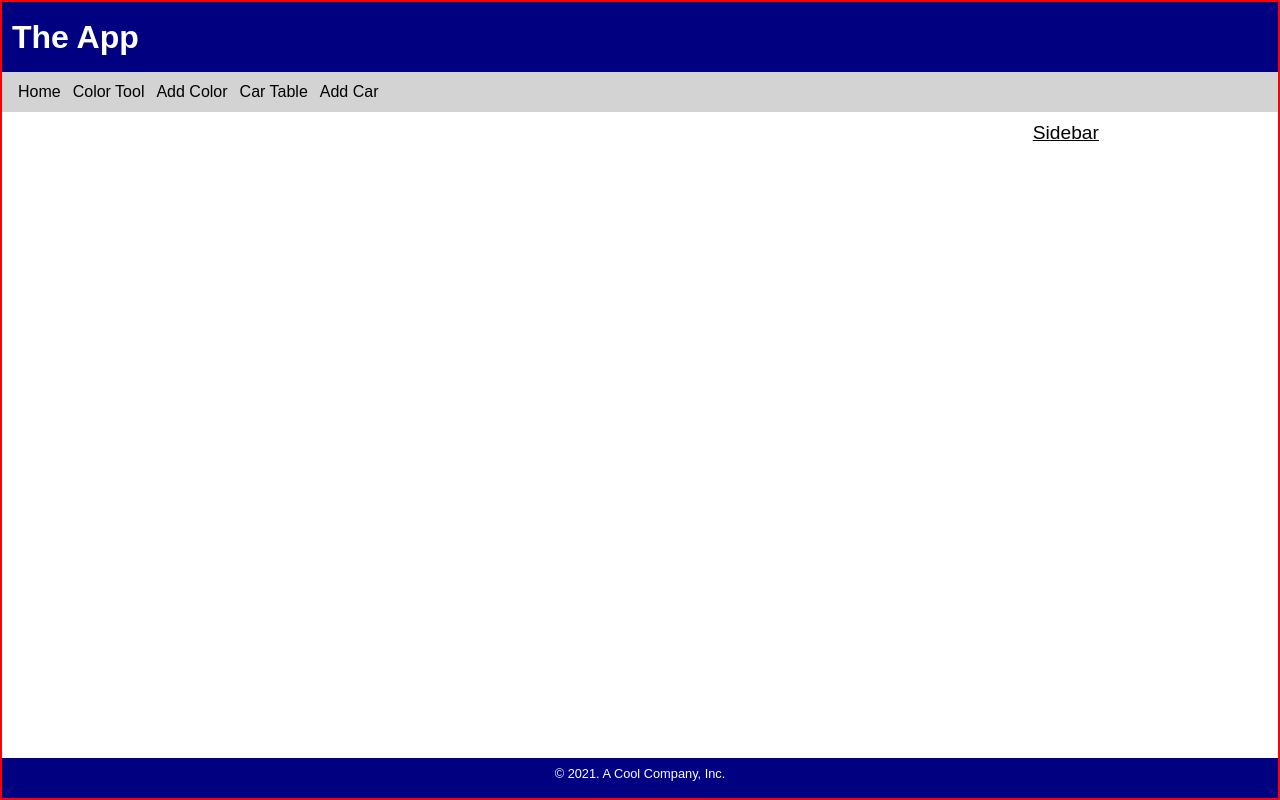
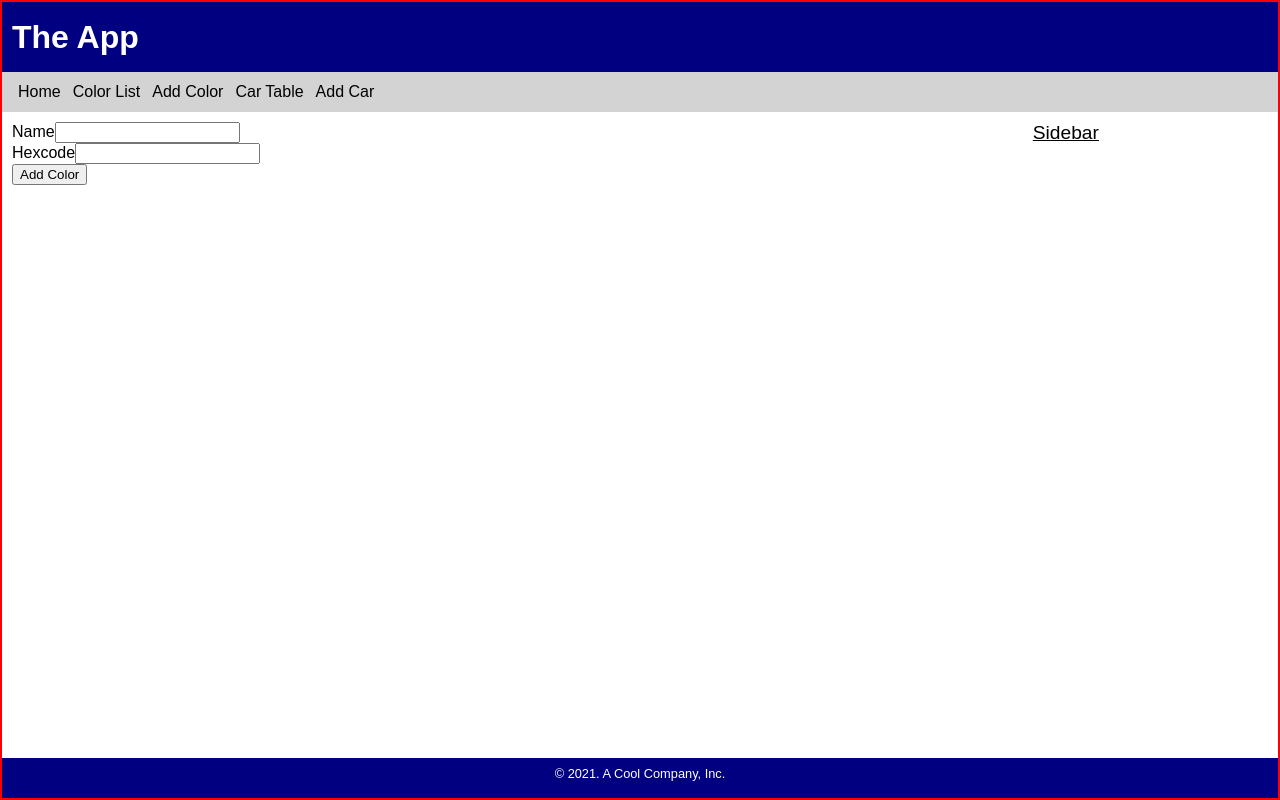
Before and after one commit to t4d-classes/bootcamp_02012021, a React (Create React App) app in the folder demo-app/: page /add-color in a window 1280 px wide. Built offline with nearby package versions, Linux system fonts and the light colour scheme.

Commit message:
add code demos

```diff
--- a/demo-app/src/App.js
+++ b/demo-app/src/App.js
@@ -1,6 +1,7 @@
 import { BrowserRouter as Router, Switch, Route } from 'react-router-dom';
+import { Provider } from 'react-redux';
 
-// import { useColorToolStore } from './hooks/useColorToolStore';
+import { colorToolStore } from './stores/colorToolStore';
 import { useCarToolStore } from './hooks/useCarToolStore';
 
 import { Layout } from './components/Layout';
@@ -10,11 +11,10 @@ import { Home } from './components/Home';
 import { Menu } from './components/Menu';
 import { Sidebar } from './components/Sidebar';
 
-// import { ColorTool } from './components/ColorTool';
-// import { CarTool } from './components/CarTool';
-// import { ColorToolStoreProvider } from './contexts/colorToolStoreContext';
 import { CarToolStoreProvider } from './contexts/carToolStoreContext';
 
+import { ColorListContainer } from './containers/ColorListContainer';
+import { AddColorFormContainer } from './containers/AddColorFormContainer';
 import { CarTableContainer } from './containers/CarTableContainer';
 import { AddCarFormContainer } from './containers/AddCarFormContainer';
 
@@ -50,15 +50,19 @@ export function App() {
 
   return (
     <Router>
+      <Provider store={colorToolStore}>
         <CarToolStoreProvider carToolStore={carToolStore}>
           <Layout>
             <ToolHeader headerText="The App" />
             <Menu />
             <main>
               <Switch>
-              {/* <Route path="/color-tool">
-                <ColorToolApp />
-              </Route> */}
+                <Route path="/color-list">
+                  <ColorListContainer />
+                </Route>
+                <Route path="/add-color">
+                  <AddColorFormContainer />
+                </Route>
                 <Route path="/car-table">
                   <CarTableContainer />
                 </Route>
@@ -76,6 +80,7 @@ export function App() {
             <ToolFooter companyName="A Cool Company, Inc." />
           </Layout>
         </CarToolStoreProvider>
+      </Provider>
     </Router>
   );
 }
--- /dev/null
+++ b/demo-app/src/actions/color-tool.actions.js
@@ -0,0 +1,11 @@
+export const ADD_COLOR_ACTION = 'ADD_COLOR';
+export const DELETE_COLOR_ACTION = 'DELETE_COLOR';
+
+export const createAddColorAction = color => ({
+  type: ADD_COLOR_ACTION,
+  color,
+});
+export const createDeleteColorAction = colorId => ({
+  type: DELETE_COLOR_ACTION,
+  colorId,
+});
--- a/demo-app/src/components/ColorList.js
+++ b/demo-app/src/components/ColorList.js
@@ -3,18 +3,19 @@ import PropTypes from 'prop-types';
 import { ColorsPropType } from '../prop-types/colors';
 
 export const ColorList = ({ colors, onDeleteColor: deleteColor }) => {
-
   return (
     <ul>
-      {colors.map(color =>
+      {!colors.length && <li>There are no colors.</li>}
+      {colors.map(color => (
         <li key={color.id}>
           {color.name}
-          <button type="button" onClick={() => deleteColor(color.id)}>X</button>
+          <button type="button" onClick={() => deleteColor(color.id)}>
+            X
+          </button>
         </li>
-      )}
+      ))}
     </ul>
   );
-
 };
 
 ColorList.defaultProps = {
@@ -24,4 +25,4 @@ ColorList.defaultProps = {
 ColorList.propTypes = {
   colors: ColorsPropType,
   onDeleteColor: PropTypes.func.isRequired,
-}
+};
--- a/demo-app/src/components/Menu.js
+++ b/demo-app/src/components/Menu.js
@@ -8,9 +8,11 @@ export const Menu = () => {
           <Link to="/">Home</Link>
         </li>
         <li>
-          <Link to="/color-tool">Color Tool</Link>
+          <Link to="/color-list">Color List</Link>
         </li>
-        <li>Add Color</li>
+        <li>
+          <Link to="/add-color">Add Color</Link>
+        </li>
         <li>
           <Link to="/car-table">Car Table</Link>
         </li>
--- /dev/null
+++ b/demo-app/src/containers/AddColorFormContainer.js
@@ -0,0 +1,19 @@
+import { useDispatch } from 'react-redux';
+import { bindActionCreators } from 'redux';
+
+import { createAddColorAction } from '../actions/color-tool.actions';
+
+import { ColorForm } from '../components/ColorForm';
+
+export const AddColorFormContainer = () => {
+  const actions = bindActionCreators(
+    {
+      onAddColor: createAddColorAction,
+    },
+    useDispatch(),
+  );
+
+  return (
+    <ColorForm buttonText="Add Color" onSubmitColor={actions.onAddColor} />
+  );
+};
--- /dev/null
+++ b/demo-app/src/containers/ColorListContainer.js
@@ -0,0 +1,18 @@
+import { useSelector, useDispatch } from 'react-redux';
+import { bindActionCreators } from 'redux';
+
+import { createDeleteColorAction } from '../actions/color-tool.actions';
+
+import { ColorList } from '../components/ColorList';
+
+export const ColorListContainer = () => {
+  const colors = useSelector(state => state.colors);
+  const actions = bindActionCreators(
+    {
+      onDeleteColor: createDeleteColorAction,
+    },
+    useDispatch(),
+  );
+
+  return <ColorList colors={colors} onDeleteColor={actions.onDeleteColor} />;
+};
--- /dev/null
+++ b/demo-app/src/reducers/color-tool.reducers.js
@@ -0,0 +1,26 @@
+import { combineReducers } from 'redux';
+import {
+  ADD_COLOR_ACTION,
+  DELETE_COLOR_ACTION,
+} from '../actions/color-tool.actions';
+
+const colorsReducer = (colors = [], action) => {
+  switch (action.type) {
+    case ADD_COLOR_ACTION:
+      return [
+        ...colors,
+        {
+          ...action.color,
+          id: Math.max(...colors.map(c => c.id), 0) + 1,
+        },
+      ];
+    case DELETE_COLOR_ACTION:
+      return colors.filter(c => c.id !== action.colorId);
+    default:
+      return colors;
+  }
+};
+
+export const colorToolReducer = combineReducers({
+  colors: colorsReducer,
+});
--- /dev/null
+++ b/demo-app/src/stores/colorToolStore.js
@@ -0,0 +1,5 @@
+import { createStore } from 'redux';
+
+import { colorToolReducer } from '../reducers/color-tool.reducers';
+
+export const colorToolStore = createStore(colorToolReducer);
```
Also changed, not shown: 1 other file (tests, documents, lock files or other folders). Lines whose indentation alone changed are shown as unchanged.
